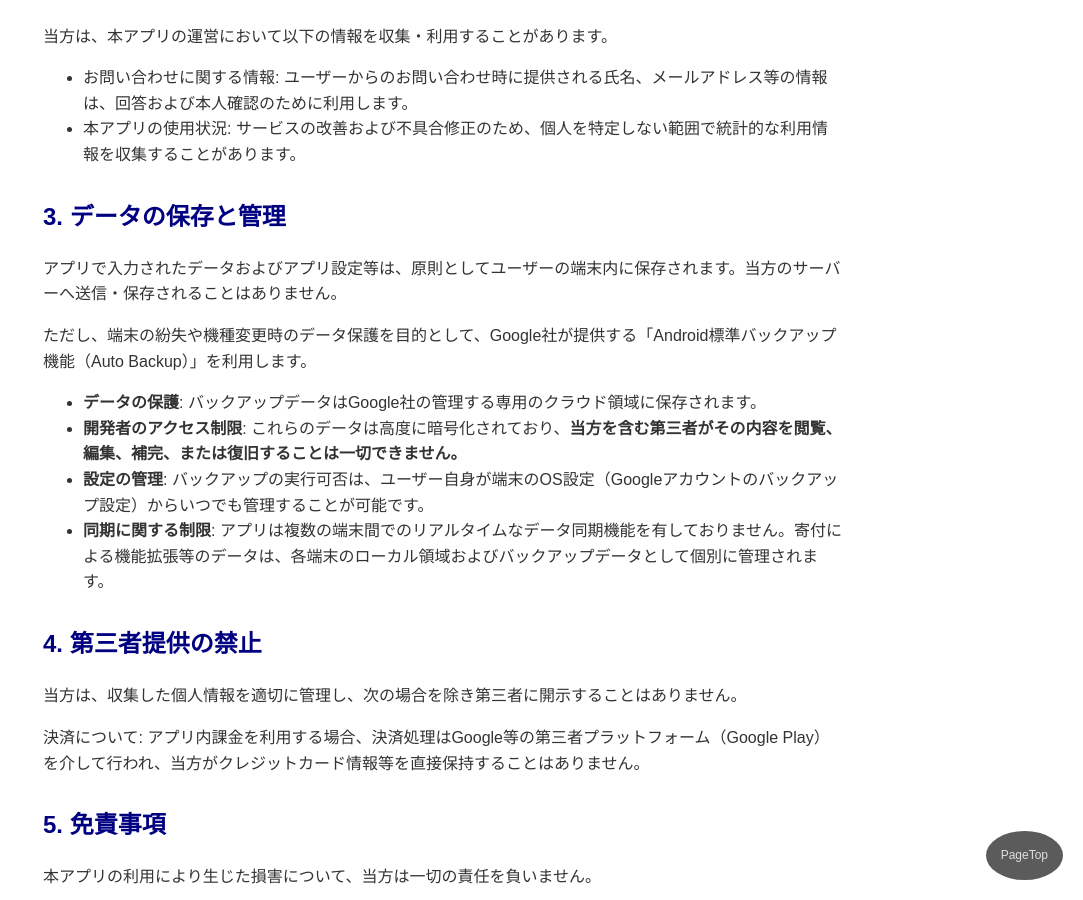
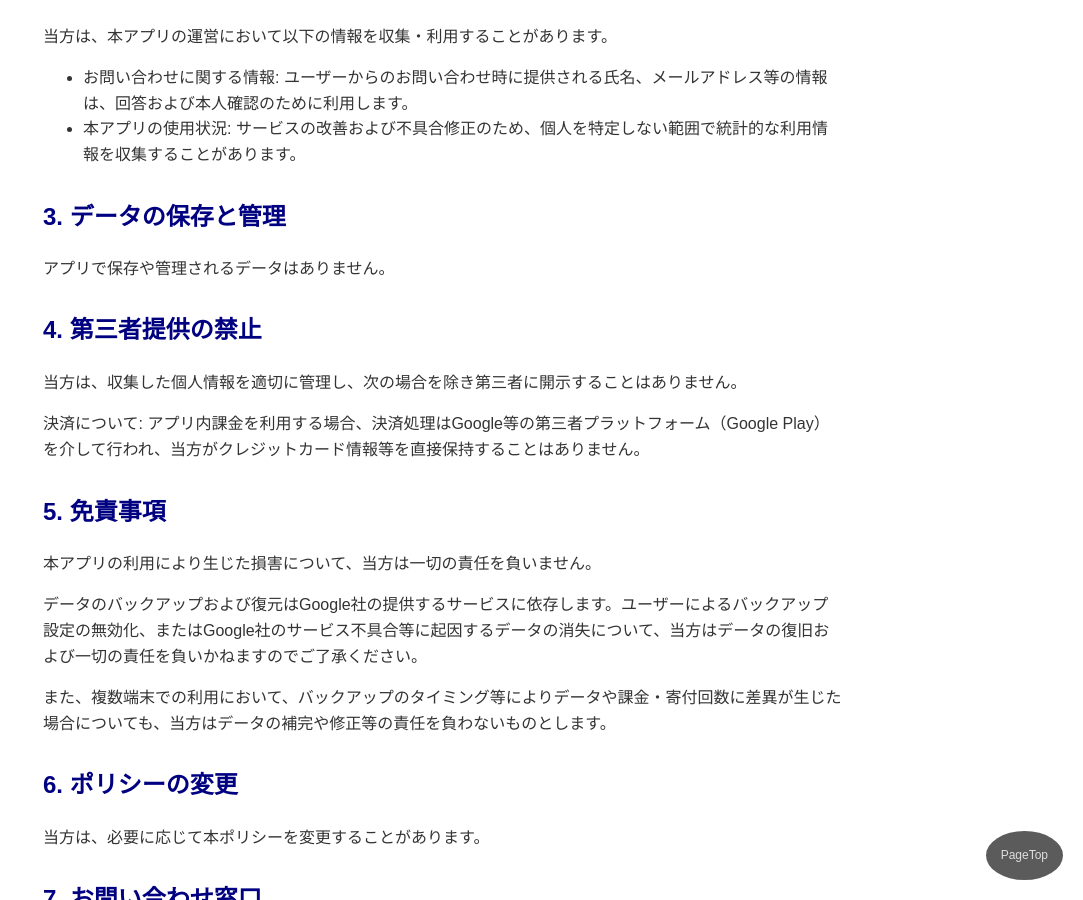
Before and after one commit to SoulfulSoft/soulfulsoft.github.io, a Jekyll site: the page built from switch_to_lock_screen/privacy-policy.md, in a window 1280 px wide and 900 px high, scrolled down 451 px. Shown: the whole window, without its empty margins (197-1280 px from the left). Built offline with Jekyll 4.4.1, drawn with Linux system fonts in a browser that asks for light colours.

Commit message:
Update privacy-policy.md

```diff
--- a/switch_to_lock_screen/privacy-policy.md
+++ b/switch_to_lock_screen/privacy-policy.md
@@ -1,16 +1,9 @@
 ---
 layout: privacy-policy
-title: "Privacy Policy - The Usual"
+title: "Privacy Policy - Switch to Lock Screen"
 topa: ".."
 app-specific-title: "データの保存と管理"
 app-specific: "
-    <p>アプリで入力されたデータおよびアプリ設定等は、原則としてユーザーの端末内に保存されます。当方のサーバーへ送信・保存されることはありません。</p>
-    <p>ただし、端末の紛失や機種変更時のデータ保護を目的として、Google社が提供する「Android標準バックアップ機能（Auto Backup）」を利用します。</p>
-    <ul>
-        <li><strong>データの保護</strong>: バックアップデータはGoogle社の管理する専用のクラウド領域に保存されます。</li>
-        <li><strong>開発者のアクセス制限</strong>: これらのデータは高度に暗号化されており、<strong>当方を含む第三者がその内容を閲覧、編集、補完、または復旧することは一切できません。</strong></li>
-        <li><strong>設定の管理</strong>: バックアップの実行可否は、ユーザー自身が端末のOS設定（Googleアカウントのバックアップ設定）からいつでも管理することが可能です。</li>
-        <li><strong>同期に関する制限</strong>: アプリは複数の端末間でのリアルタイムなデータ同期機能を有しておりません。寄付による機能拡張等のデータは、各端末のローカル領域およびバックアップデータとして個別に管理されます。</li>
-    </ul>
+    <p>アプリで保存や管理されるデータはありません。</p>
 "
 ---
```
